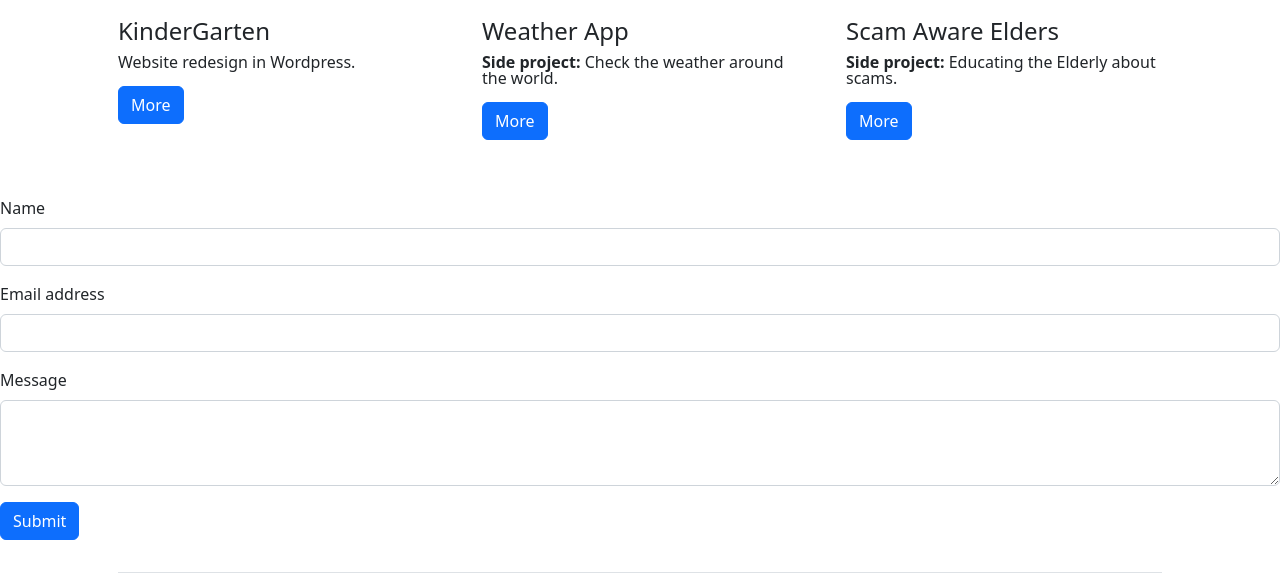
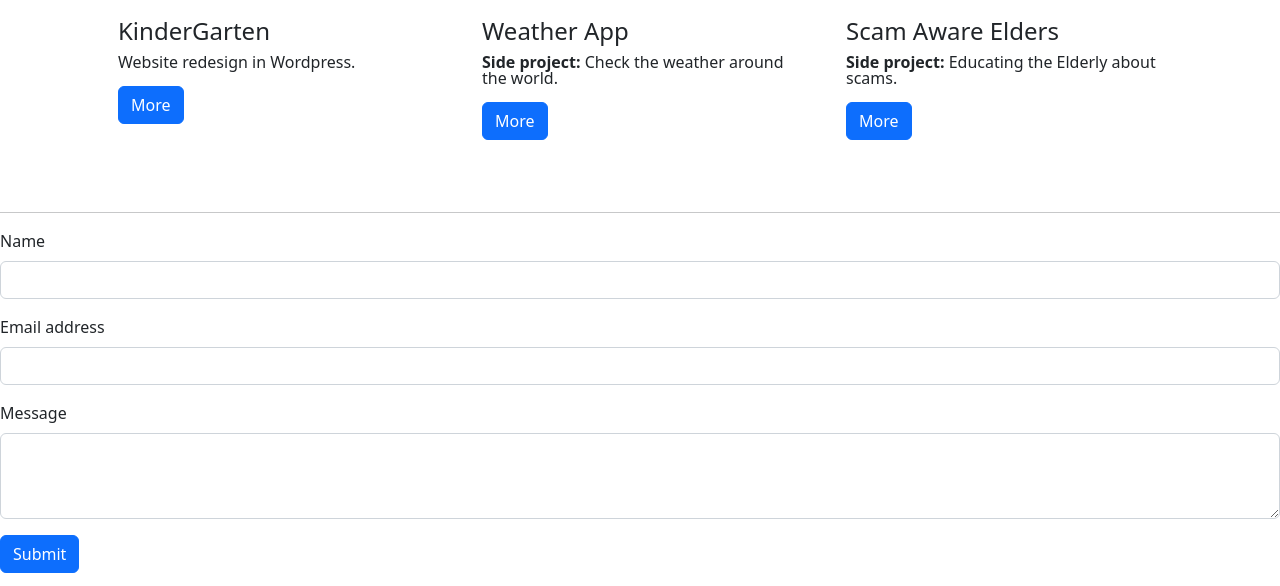
Before and after one commit to ezebarredo/ebarredo-web, a website: page index.html in a window 1280 px wide. Shown: the part 2483-3069 px from the top of the page. Drawn offline with nearby package versions, Linux system fonts and the light colour scheme.

Commit message:
Update index.html contact

```diff
--- a/index.html
+++ b/index.html
@@ -44,7 +44,7 @@
               <a class="nav-link" href="#portfolio">Portfolio</a>
             </li>
             <li class="nav-item">
-              <a class="nav-link" href="mailto:ezequielbarredo@gmail.com" target="_blank">Contact</a>
+              <a class="nav-link" href="#contact">Contact</a>
             </li>
           </ul>
         </div>
@@ -239,9 +239,10 @@
       </div>
       </div>
       </div>
+        <hr class="featurette-divider">
     </section>
 <!-- form section     -->
-    <section>
+   <section class="contact mt-3" id="contact">
     <form action="https://formspree.io/f/mrgwnvvk" method="POST">
   <div class="mb-3">
     <label for="name" class="form-label">Name</label>
```
